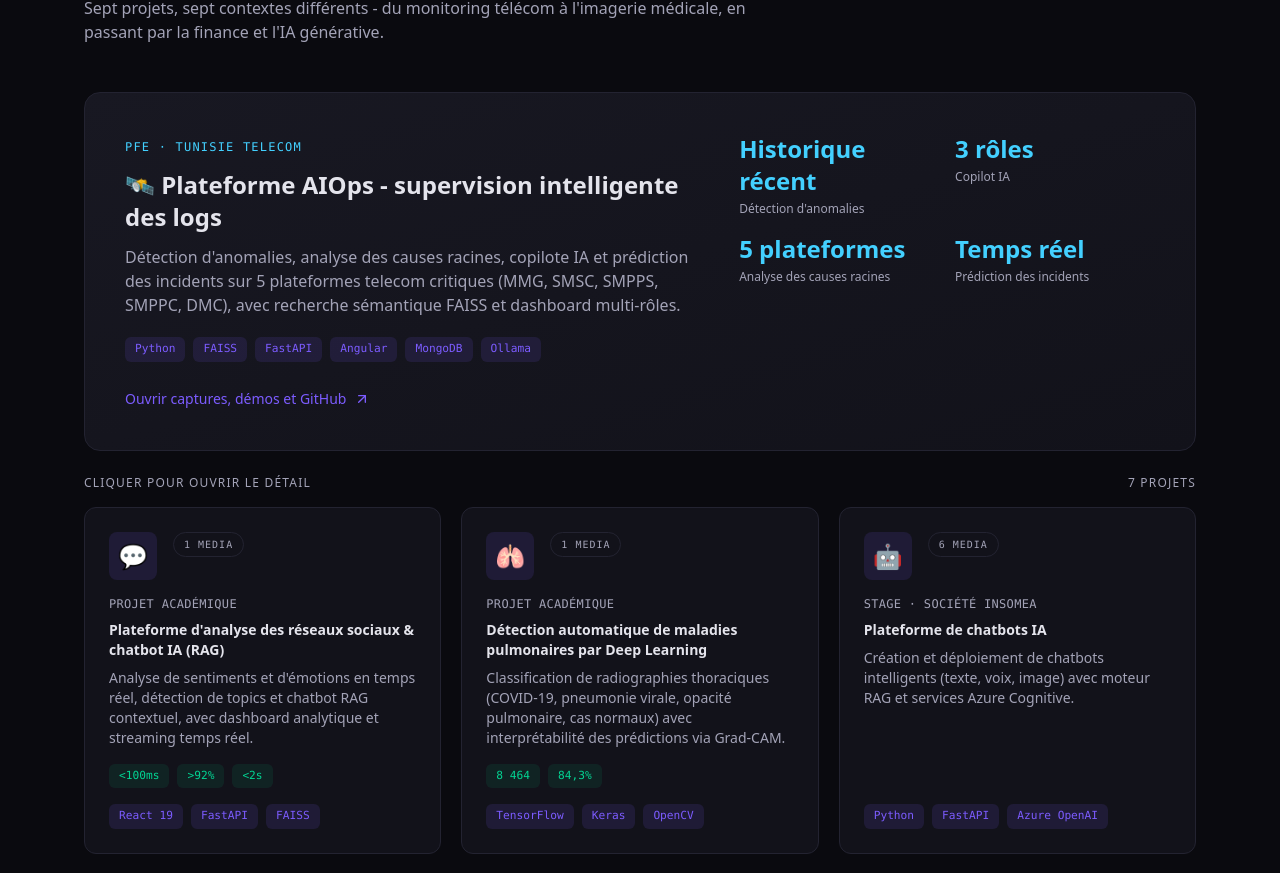
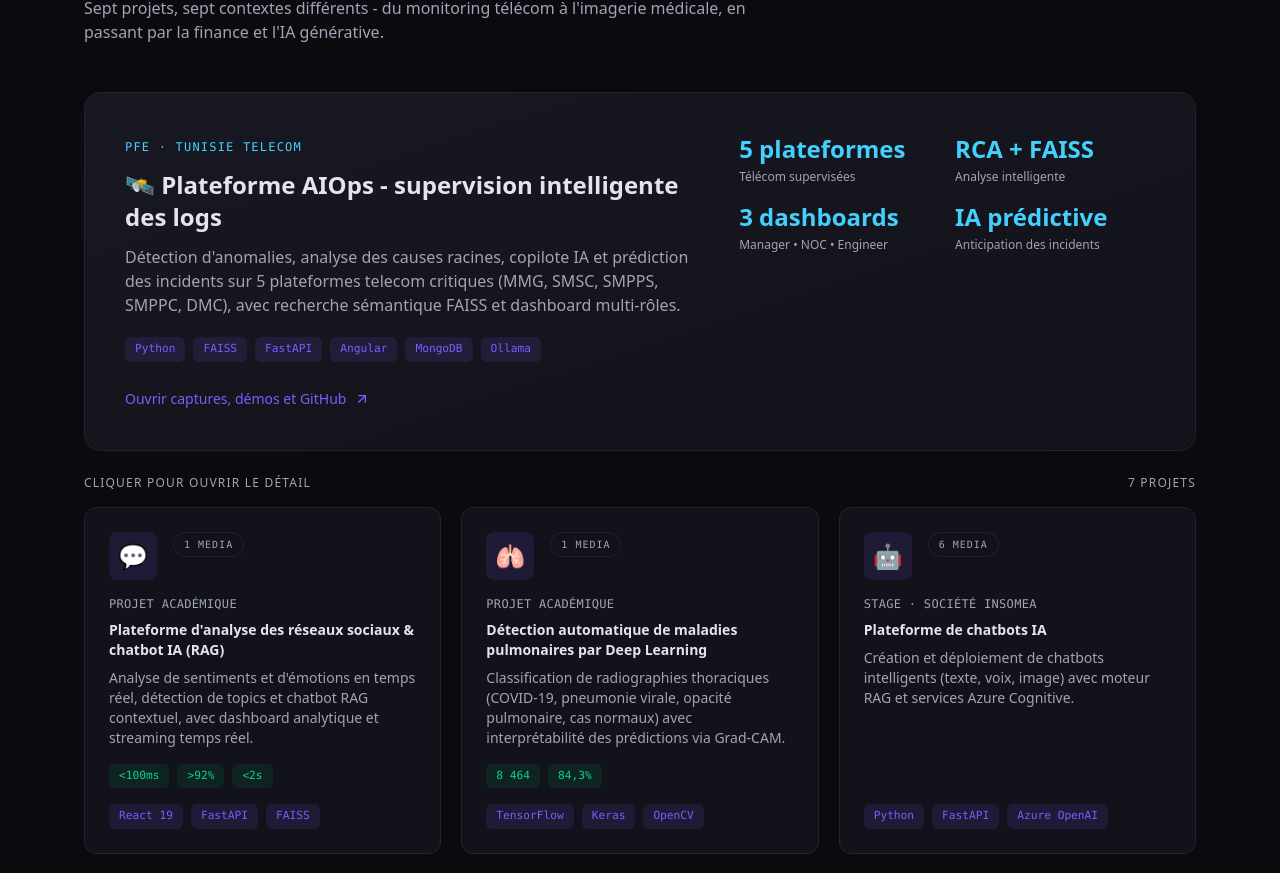
Before and after one commit to cherniamine/portfolio, a Next.js app: page / in a window 1280 px wide. Shown: the part 3630-4503 px from the top of the page. Built offline with nearby package versions, Linux system fonts and the light colour scheme.

Commit message:
Updated project AIOPS descriptions

```diff
--- a/data/projects.ts
+++ b/data/projects.ts
@@ -31,11 +31,11 @@ export const projects: Project[] = [
       "Détection d'anomalies, analyse des causes racines, copilote IA et prédiction des incidents sur 5 plateformes telecom critiques (MMG, SMSC, SMPPS, SMPPC, DMC), avec recherche sémantique FAISS et dashboard multi-rôles.",
     tags: ["Python", "FAISS", "FastAPI", "Angular", "MongoDB", "Ollama"],
     metrics: [
-      { label: "Détection d'anomalies", value: "Historique récent" },
-      { label: "Copilot IA", value: "3 rôles" },
-      { label: "Analyse des causes racines", value: "5 plateformes" },
-      { label: "Prédiction des incidents", value: "Temps réel" },
-    ],
+          { value: "5 plateformes", label: "Télécom supervisées" },
+          { value: "RCA + FAISS", label: "Analyse intelligente" },
+          { value: "3 dashboards", label: "Manager • NOC • Engineer" },
+          { value: "IA prédictive", label: "Anticipation des incidents" },
+        ],
     image: "/images/aiops.png",
     media: [
       {
```
